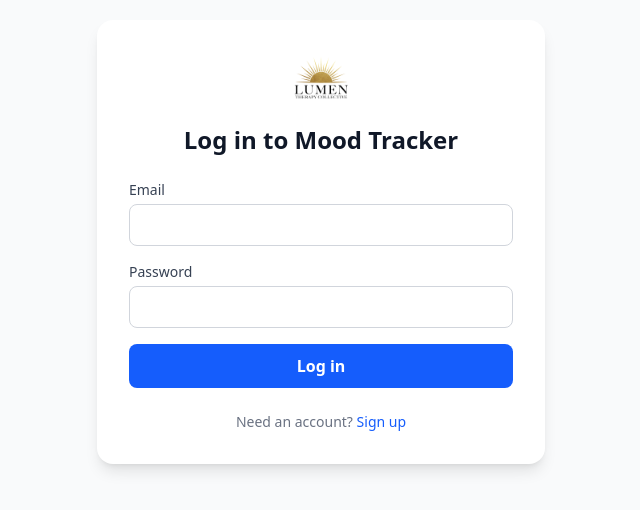
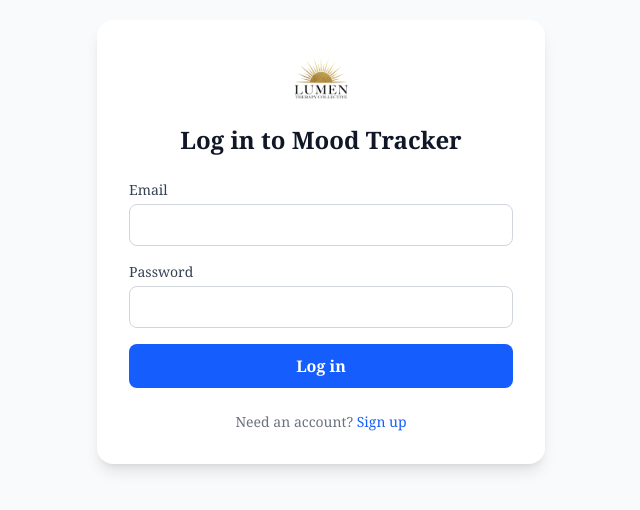
Before and after one commit to MNE5/cbt-tracker, a Next.js app: page /auth/login in a window 1280 px wide. Shown: the part 158-668 px from the top of the page, without its empty margins (319-959 px from the left). Built offline with nearby package versions, Linux system fonts and the light colour scheme; no server answers.

Commit message:
Change font to Georgia

```diff
--- a/app/globals.css
+++ b/app/globals.css
@@ -1 +1,5 @@
 @import "tailwindcss";
+
+body {
+  font-family: Georgia, "Times New Roman", Times, serif;
+}
```
